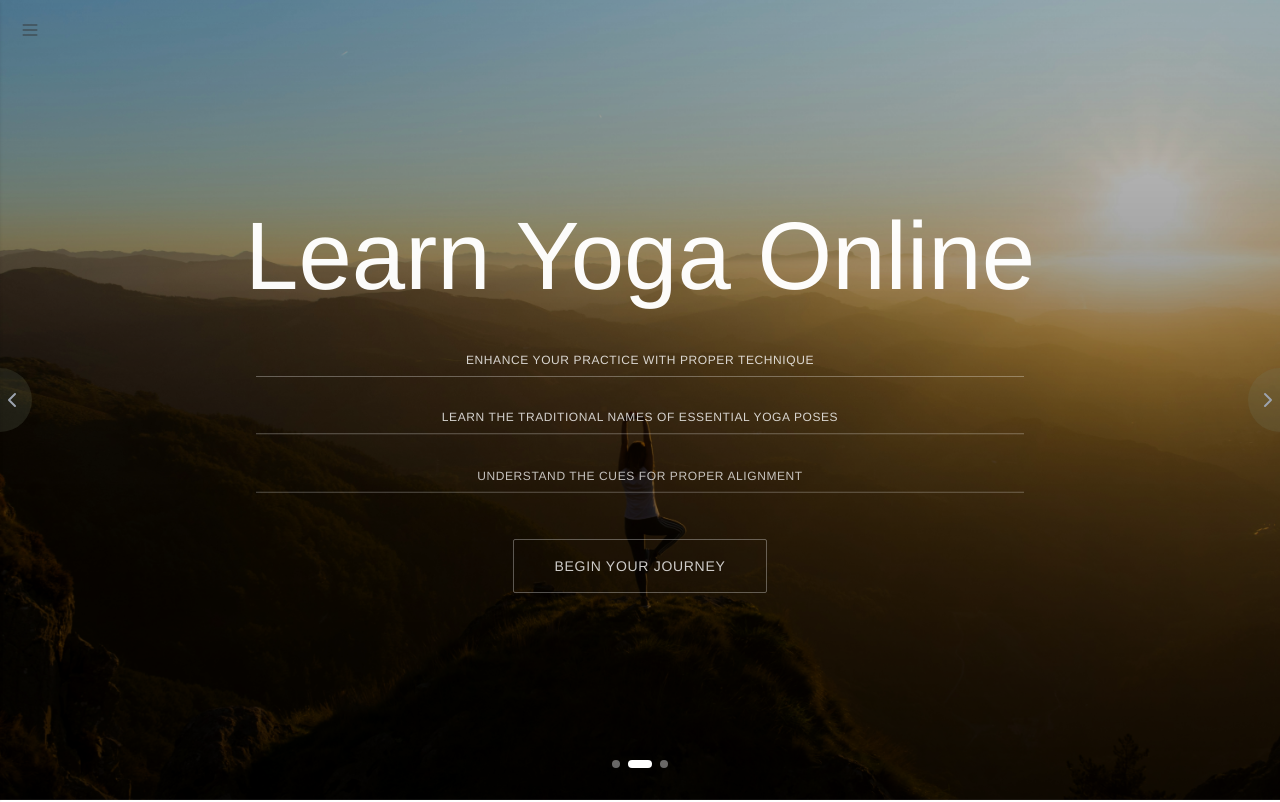
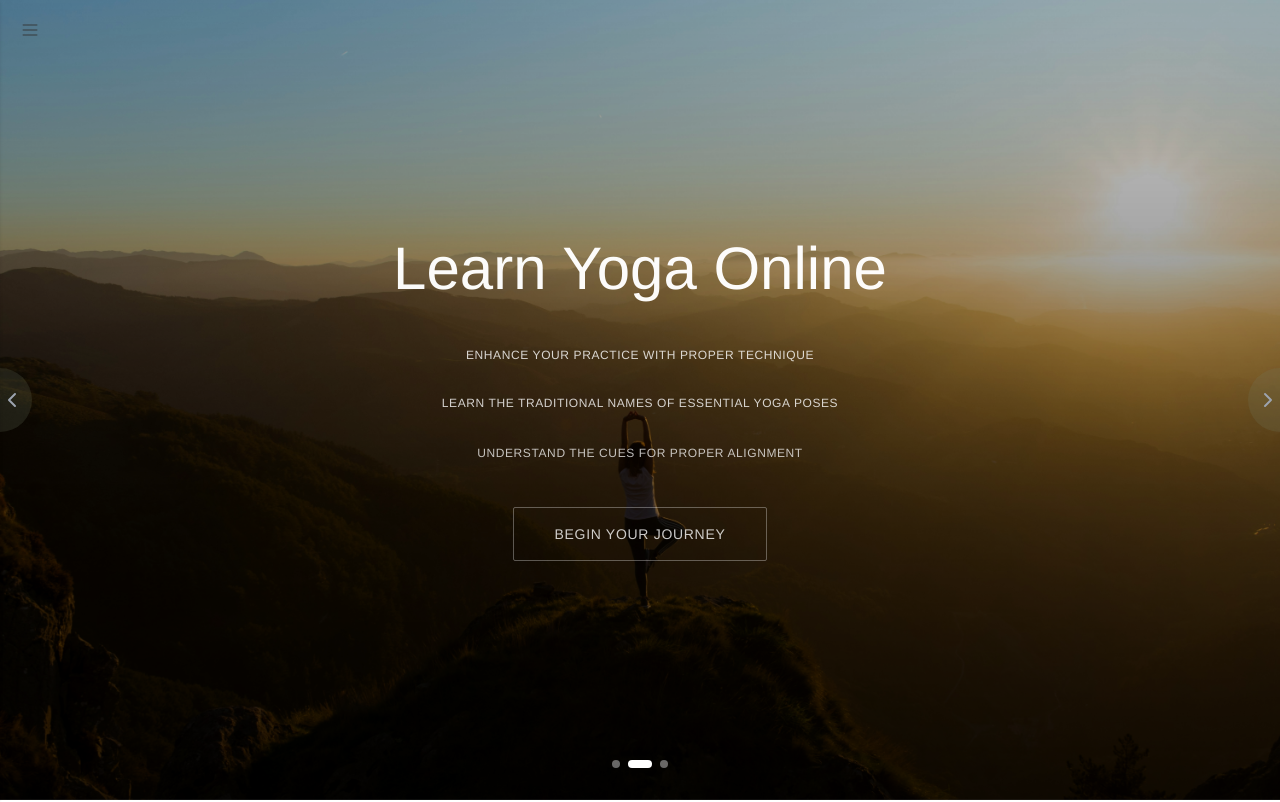
Before and after one commit to samanthacabrera/yoga-library, a React (Vite) app: page / in a window 1280 px wide. Shown: the top 802 px of the page. Built offline with nearby package versions, Linux system fonts and the light colour scheme.

Commit message:
update layout of quick links, minor style update to hero

```diff
--- a/src/components/Home.jsx
+++ b/src/components/Home.jsx
@@ -114,7 +114,7 @@ const Home = () => {
             initial={{ opacity: 0 }}
             animate={{ opacity: 1 }}
             transition={{ duration: 2.2, ease: "easeOut" }}
-            className="text-4xl lg:text-8xl text-white"
+            className="text-4xl lg:text-6xl text-white"
           >
             {carouselItems[current].heading}
           </motion.h1>
@@ -126,7 +126,7 @@ const Home = () => {
                 initial={{ opacity: 0, y: 20 }}
                 animate={{ opacity: 1, y: 0 }}
                 transition={{ delay: 0.6 + index * 0.2, duration: 1.2 }}
-                className="border-b border-white/30 pb-2"
+                className=""
               >
                 {text}
               </motion.div>
@@ -423,7 +423,7 @@ const Home = () => {
                 </p>
               </motion.div>
 
-              <div className="grid md:grid-cols-2 gap-8">
+              <div className="grid  gap-8">
                 {[
                   { link: "/what-is-yoga/beginners-guide", title: "Start Here: Beginner's Guide", description: "New to yoga? This guide covers the fundamentals—what yoga is, how to begin, and key concepts to help you get started." },
                   { link: "/what-is-yoga/overview", title: "What Is Yoga?", description: "Discover the history, philosophy, and purpose of yoga. Learn how this ancient practice continues to evolve today." },
```
